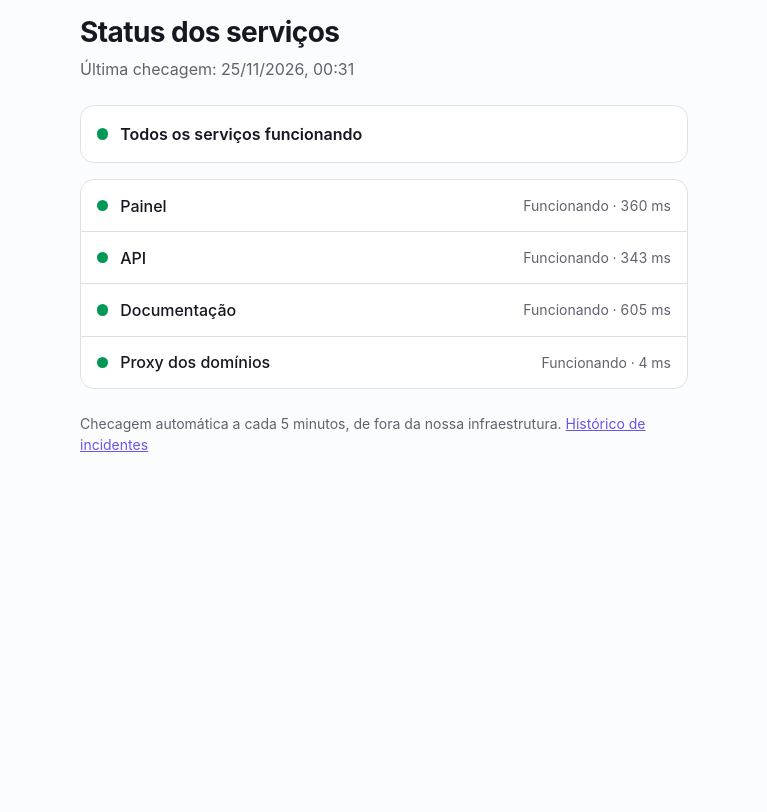
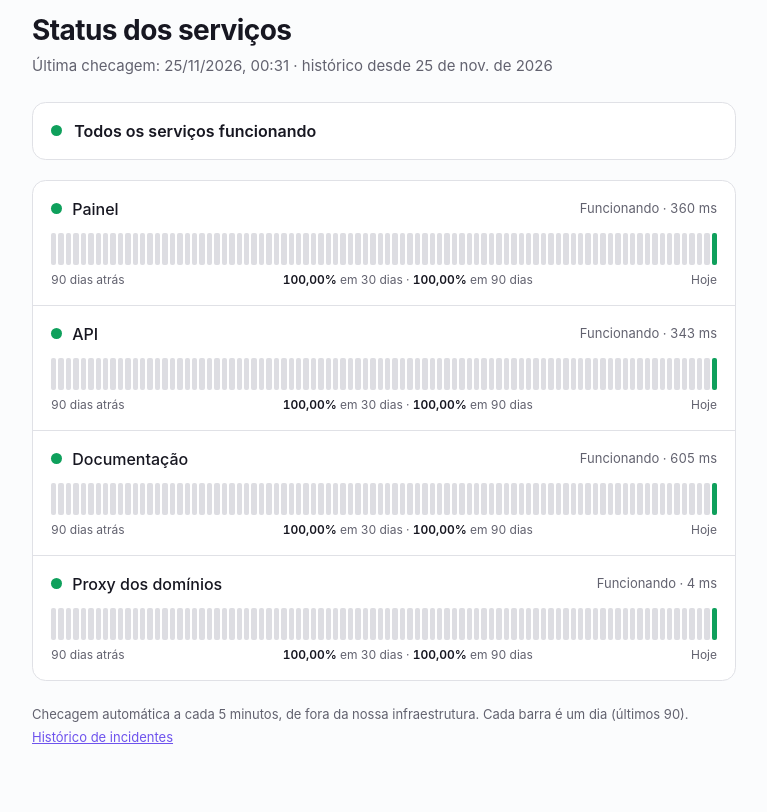
Before and after one commit to tenanci/status, a plain HTML site: page docs/index.html in a window 1280 px wide. Shown: the part 91-903 px from the top of the page, without its empty margins (256-1023 px from the left). Before the commit the page ends 800 px from the top, so only its background shows below. Drawn offline with Linux system fonts and the light colour scheme.

Commit message:
Página de status: logotipo, uptime de 30 e 90 dias e barras dos últimos 90 dias
O check.sh grava cada mudança de estado em docs/history.json (sem commit a cada checagem).

Co-Authored-By: Claude Opus 5.5 <noreply@anthropic.com>

```diff
--- /dev/null
+++ b/docs/history.json
@@ -0,0 +1,29 @@
+{
+  "since": "2026-11-25T00:29:00Z",
+  "events": {
+    "painel": [
+      {
+        "at": "2026-11-25T00:29:00Z",
+        "ok": true
+      }
+    ],
+    "api": [
+      {
+        "at": "2026-11-25T00:29:00Z",
+        "ok": true
+      }
+    ],
+    "docs": [
+      {
+        "at": "2026-11-25T00:29:00Z",
+        "ok": true
+      }
+    ],
+    "proxy": [
+      {
+        "at": "2026-11-25T00:29:00Z",
+        "ok": true
+      }
+    ]
+  }
+}
--- a/docs/index.html
+++ b/docs/index.html
@@ -4,7 +4,8 @@
 <meta charset="utf-8">
 <meta name="viewport" content="width=device-width, initial-scale=1">
 <title>Status · Tenanci</title>
-<meta name="description" content="Situação dos serviços da Tenanci: painel, API, documentação e proxy dos domínios.">
+<meta name="description" content="Situação e disponibilidade dos serviços da Tenanci: painel, API, documentação e proxy dos domínios.">
+<link rel="icon" href="favicon.svg" type="image/svg+xml">
 <style>
   :root {
     color-scheme: light;
@@ -12,10 +13,13 @@
     --fg: oklch(0.21 0.02 286);
     --card: oklch(1 0 0);
     --muted: oklch(0.5 0.02 286);
+    --soft: oklch(0.94 0.006 286);
     --border: oklch(0.91 0.008 286);
     --primary: oklch(0.56 0.22 285);
-    --ok: oklch(0.6 0.15 155);
+    --ok: oklch(0.62 0.15 155);
+    --warn: oklch(0.75 0.15 75);
     --bad: oklch(0.58 0.2 25);
+    --none: oklch(0.9 0.006 286);
   }
   @media (prefers-color-scheme: dark) {
     :root {
@@ -24,10 +28,13 @@
       --fg: oklch(0.96 0.005 286);
       --card: oklch(0.2 0.014 286);
       --muted: oklch(0.7 0.015 286);
+      --soft: oklch(0.25 0.014 286);
       --border: oklch(0.3 0.014 286);
       --primary: oklch(0.64 0.2 285);
       --ok: oklch(0.68 0.15 155);
+      --warn: oklch(0.78 0.14 75);
       --bad: oklch(0.68 0.18 25);
+      --none: oklch(0.3 0.014 286);
     }
   }
   * { box-sizing: border-box; }
@@ -38,47 +45,142 @@
     font-family: "Inter", ui-sans-serif, system-ui, -apple-system, "Segoe UI", Roboto, sans-serif;
     line-height: 1.5;
   }
-  main { max-width: 40rem; margin: 0 auto; padding: 3rem 16px 4rem; }
-  .brand { color: var(--primary); font-weight: 700; font-size: 1.25rem; text-decoration: none; letter-spacing: -0.02em; }
-  h1 { margin: 1.5rem 0 0.25rem; font-size: 1.75rem; letter-spacing: -0.02em; }
-  .summary { margin: 0 0 1.5rem; color: var(--muted); }
-  .banner { display: flex; align-items: center; gap: 0.75rem; padding: 1rem; border-radius: 0.85rem; border: 1px solid var(--border); background: var(--card); font-weight: 600; margin-bottom: 1rem; }
+  main { max-width: 46rem; margin: 0 auto; padding: 2.5rem 16px 4rem; }
+  header { display: flex; align-items: center; justify-content: space-between; gap: 1rem; }
+  .logo img { display: block; height: 1.75rem; width: auto; }
+  .logo .dark { display: none; }
+  @media (prefers-color-scheme: dark) {
+    .logo .light { display: none; }
+    .logo .dark { display: block; }
+  }
+  header a.site { color: var(--muted); font-size: 0.875rem; text-decoration: none; }
+  header a.site:hover { color: var(--fg); }
+  h1 { margin: 2rem 0 0.25rem; font-size: 1.75rem; letter-spacing: -0.02em; }
+  .summary { margin: 0 0 1.5rem; color: var(--muted); font-size: 0.9375rem; }
+  .banner { display: flex; align-items: center; gap: 0.75rem; padding: 1rem 1.125rem; border-radius: 0.85rem; border: 1px solid var(--border); background: var(--card); font-weight: 600; margin-bottom: 1.25rem; }
   .dot { width: 0.7rem; height: 0.7rem; border-radius: 50%; background: var(--muted); flex-shrink: 0; }
   .dot.ok { background: var(--ok); }
   .dot.bad { background: var(--bad); }
-  ul { list-style: none; margin: 0; padding: 0; border: 1px solid var(--border); border-radius: 0.85rem; background: var(--card); overflow: hidden; }
-  li { display: flex; align-items: center; gap: 0.75rem; padding: 0.85rem 1rem; border-top: 1px solid var(--border); }
-  li:first-child { border-top: 0; }
-  .name { flex: 1; font-weight: 500; }
-  .meta { color: var(--muted); font-size: 0.875rem; font-variant-numeric: tabular-nums; }
-  footer { margin-top: 1.5rem; color: var(--muted); font-size: 0.875rem; }
+  .services { display: grid; gap: 0; border: 1px solid var(--border); border-radius: 0.85rem; background: var(--card); overflow: hidden; }
+  .svc { padding: 1rem 1.125rem; border-top: 1px solid var(--border); }
+  .svc:first-child { border-top: 0; }
+  .svc-head { display: flex; align-items: center; gap: 0.625rem; }
+  .svc-name { flex: 1; font-weight: 500; }
+  .svc-now { color: var(--muted); font-size: 0.8125rem; font-variant-numeric: tabular-nums; }
+  .bars { display: grid; grid-template-columns: repeat(90, minmax(0, 1fr)); gap: 2px; height: 2rem; margin: 0.75rem 0 0.375rem; }
+  .bar { border-radius: 2px; background: var(--none); }
+  .bar.ok { background: var(--ok); }
+  .bar.warn { background: var(--warn); }
+  .bar.bad { background: var(--bad); }
+  .bar:hover { opacity: 0.75; }
+  .legend { display: flex; justify-content: space-between; gap: 0.5rem; color: var(--muted); font-size: 0.75rem; font-variant-numeric: tabular-nums; }
+  .legend strong { color: var(--fg); font-weight: 600; }
+  .tip { position: fixed; z-index: 10; pointer-events: none; padding: 0.375rem 0.5rem; border-radius: 0.4rem; background: var(--fg); color: var(--bg); font-size: 0.75rem; white-space: nowrap; display: none; }
+  footer { margin-top: 1.5rem; color: var(--muted); font-size: 0.8125rem; display: grid; gap: 0.25rem; }
   a { color: var(--primary); }
+  @media (max-width: 520px) {
+    .bars { grid-template-columns: repeat(45, minmax(0, 1fr)); }
+    .bars .bar:nth-child(-n+45) { display: none; }
+    /* no celular aparecem só os últimos 45 dias: as pontas da legenda ("90 dias atrás") sairiam erradas */
+    .legend { justify-content: center; text-align: center; }
+    .legend span:first-child, .legend span:last-child { display: none; }
+  }
 </style>
 </head>
 <body>
 <main>
-  <a class="brand" href="https://tenanci.com">tenanci</a>
+  <header>
+    <a class="logo" href="https://tenanci.com" aria-label="Tenanci">
+      <img class="light" src="logo.svg" alt="Tenanci">
+      <img class="dark" src="logo-white.svg" alt="Tenanci">
+    </a>
+    <a class="site" href="https://app.tenanci.com">Entrar no painel →</a>
+  </header>
   <h1>Status dos serviços</h1>
   <p class="summary" id="updated">Carregando…</p>
   <div class="banner"><span class="dot" id="all-dot"></span><span id="all-text">Verificando…</span></div>
-  <ul id="list"></ul>
+  <div class="services" id="list"></div>
   <footer>
-    Checagem automática a cada 5 minutos, de fora da nossa infraestrutura.
-    <a href="https://github.com/tenanci/status/issues?q=is%3Aissue">Histórico de incidentes</a>
+    <span>Checagem automática a cada 5 minutos, de fora da nossa infraestrutura. Cada barra é um dia (últimos 90).</span>
+    <span><a href="https://github.com/tenanci/status/issues?q=is%3Aissue">Histórico de incidentes</a></span>
   </footer>
 </main>
+<div class="tip" id="tip"></div>
 <script>
-  const fmt = (iso) => new Date(iso).toLocaleString("pt-BR", { dateStyle: "short", timeStyle: "short" });
-  fetch("status.json", { cache: "no-store" })
-    .then((r) => r.json())
-    .then((s) => {
+  const DAY = 86400000;
+  const fmtDateTime = (t) => new Date(t).toLocaleString("pt-BR", { dateStyle: "short", timeStyle: "short" });
+  const fmtDay = (t) => new Date(t).toLocaleDateString("pt-BR", { day: "2-digit", month: "short", year: "numeric", timeZone: "UTC" });
+  const pct = (v) => (v * 100).toLocaleString("pt-BR", { minimumFractionDigits: 2, maximumFractionDigits: 2 }) + "%";
+  const fmtMin = (ms) => {
+    const m = Math.round(ms / 60000);
+    return m < 60 ? `${m} min` : `${Math.floor(m / 60)} h ${m % 60} min`;
+  };
+
+  /** Tempo fora do ar entre a e b, a partir das mudanças de estado (cada estado vale até a mudança seguinte). */
+  function downtime(events, a, b, now) {
+    let down = 0;
+    for (let i = 0; i < events.length; i++) {
+      if (events[i].ok) continue;
+      const s = Math.max(Date.parse(events[i].at), a);
+      const e = Math.min(i + 1 < events.length ? Date.parse(events[i + 1].at) : now, b);
+      if (e > s) down += e - s;
+    }
+    return down;
+  }
+
+  Promise.all([
+    fetch("status.json", { cache: "no-store" }).then((r) => r.json()),
+    fetch("history.json", { cache: "no-store" }).then((r) => (r.ok ? r.json() : { since: null, events: {} })).catch(() => ({ since: null, events: {} })),
+  ])
+    .then(([s, h]) => {
+      const now = Date.now();
+      const since = h.since ? Date.parse(h.since) : now;
       const allOk = s.checks.every((c) => c.ok);
       document.getElementById("all-dot").className = "dot " + (allOk ? "ok" : "bad");
       document.getElementById("all-text").textContent = allOk ? "Todos os serviços funcionando" : "Há serviços com problema";
-      document.getElementById("updated").textContent = "Última checagem: " + fmt(s.updated);
+      document.getElementById("updated").textContent =
+        "Última checagem: " + fmtDateTime(s.updated) + (h.since ? " · histórico desde " + fmtDay(since) : "");
+
+      const today = new Date();
+      today.setUTCHours(0, 0, 0, 0);
+      const firstDay = today.getTime() - 89 * DAY;
+
       document.getElementById("list").innerHTML = s.checks
-        .map((c) => `<li><span class="dot ${c.ok ? "ok" : "bad"}"></span><span class="name">${c.name}</span><span class="meta">${c.ok ? "Funcionando · " + c.ms + " ms" : "Fora do ar"}</span></li>`)
+        .map((c) => {
+          const ev = (h.events && h.events[c.id]) || [];
+          const start30 = Math.max(now - 30 * DAY, since);
+          const start90 = Math.max(now - 90 * DAY, since);
+          const up30 = now > start30 ? 1 - downtime(ev, start30, now, now) / (now - start30) : 1;
+          const up90 = now > start90 ? 1 - downtime(ev, start90, now, now) / (now - start90) : 1;
+          const bars = [];
+          for (let d = 0; d < 90; d++) {
+            const a = firstDay + d * DAY;
+            const b = Math.min(a + DAY, now);
+            const label = fmtDay(a);
+            if (b <= since) {
+              bars.push(`<span class="bar" data-tip="${label}: sem dados"></span>`);
+              continue;
+            }
+            const down = downtime(ev, Math.max(a, since), b, now);
+            const cls = down === 0 ? "ok" : down < 30 * 60000 ? "warn" : "bad";
+            const txt = down === 0 ? "sem falhas" : fmtMin(down) + " fora do ar";
+            bars.push(`<span class="bar ${cls}" data-tip="${label}: ${txt}"></span>`);
+          }
+          return `<section class="svc">
+            <div class="svc-head"><span class="dot ${c.ok ? "ok" : "bad"}"></span><span class="svc-name">${c.name}</span>
+            <span class="svc-now">${c.ok ? "Funcionando · " + c.ms + " ms" : "Fora do ar"}</span></div>
+            <div class="bars" aria-label="Últimos 90 dias">${bars.join("")}</div>
+            <div class="legend"><span>90 dias atrás</span><span><strong>${pct(up30)}</strong> em 30 dias · <strong>${pct(up90)}</strong> em 90 dias</span><span>Hoje</span></div>
+          </section>`;
+        })
         .join("");
+
+      const tip = document.getElementById("tip");
+      document.querySelectorAll(".bar").forEach((el) => {
+        el.addEventListener("mouseenter", () => { tip.textContent = el.dataset.tip; tip.style.display = "block"; });
+        el.addEventListener("mousemove", (e) => { tip.style.left = Math.min(e.clientX + 12, innerWidth - tip.offsetWidth - 8) + "px"; tip.style.top = e.clientY - 32 + "px"; });
+        el.addEventListener("mouseleave", () => { tip.style.display = "none"; });
+      });
     })
     .catch(() => {
       document.getElementById("updated").textContent = "Não foi possível ler a última checagem.";
```
Also changed, not shown: docs/favicon.svg (added), docs/logo-white.svg (added), docs/logo.svg (added), 1 other file.
